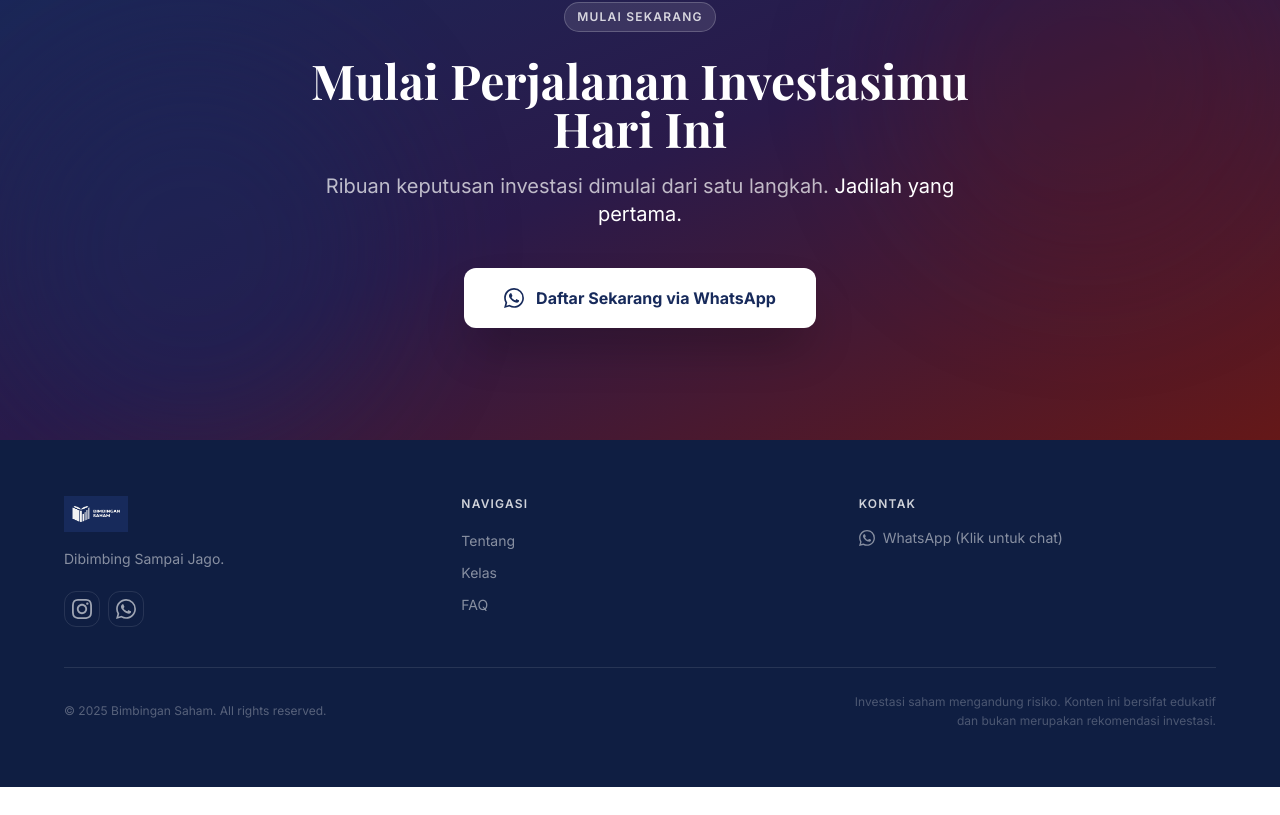
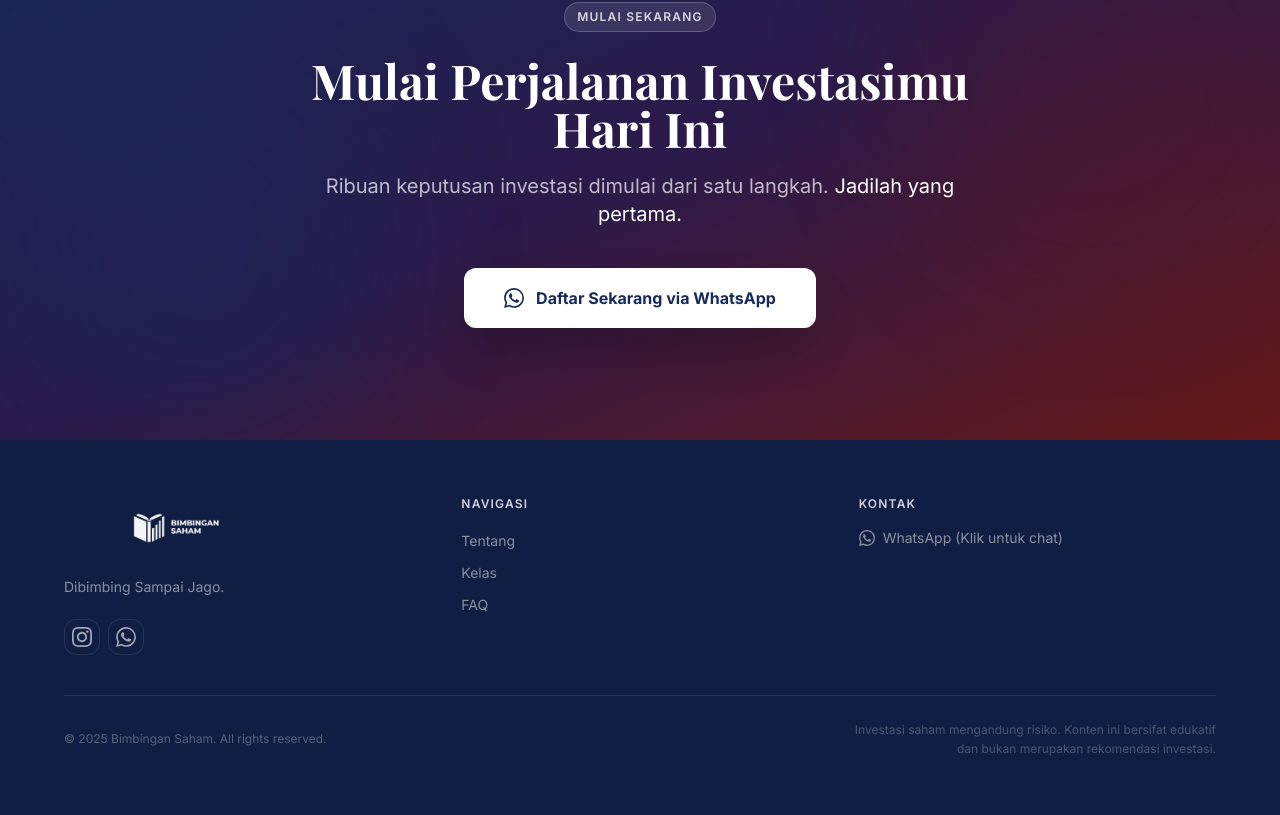
Before and after one commit to bimbingan-saham/landing-page, a Next.js app: page / in a window 1280 px wide. Shown: the part 5382-6197 px from the top of the page. Before the commit the page ends 6169 px from the top, so only its background shows below. Built offline with nearby package versions, Linux system fonts and the light colour scheme; a web font is replaced by a local one.

Commit message:
perbesar logo navbar v2

```diff
--- a/components/Footer.tsx
+++ b/components/Footer.tsx
@@ -1,4 +1,3 @@
-import Image from "next/image";
 
 const links = ["Tentang", "Kelas", "FAQ"];
 const socialLinks = [
@@ -30,12 +29,11 @@ export default function Footer() {
 
           {/* Brand */}
           <div className="sm:col-span-1">
-            <Image
-              src="/images/Logo Dark Mode Navy Horizontal.png"
+            {/* eslint-disable-next-line @next/next/no-img-element */}
+            <img
+              src="/images/Bimbingan Saham White Logo.png"
               alt="Bimbingan Saham"
-              width={150}
-              height={38}
-              className="h-9 w-auto object-contain mb-4"
+              className="h-16 w-56 object-contain mb-4"
             />
             <p className="text-white/50 text-sm leading-relaxed mb-5">
               Dibimbing Sampai Jago.
--- a/components/Navbar.tsx
+++ b/components/Navbar.tsx
@@ -33,7 +33,7 @@ export default function Navbar() {
           <img
             src="/images/Bimbingan Saham White Logo.png"
             alt="Bimbingan Saham"
-            className="h-12 w-48 object-contain"
+            className="h-16 w-56 object-contain"
           />
         </a>
 
```
